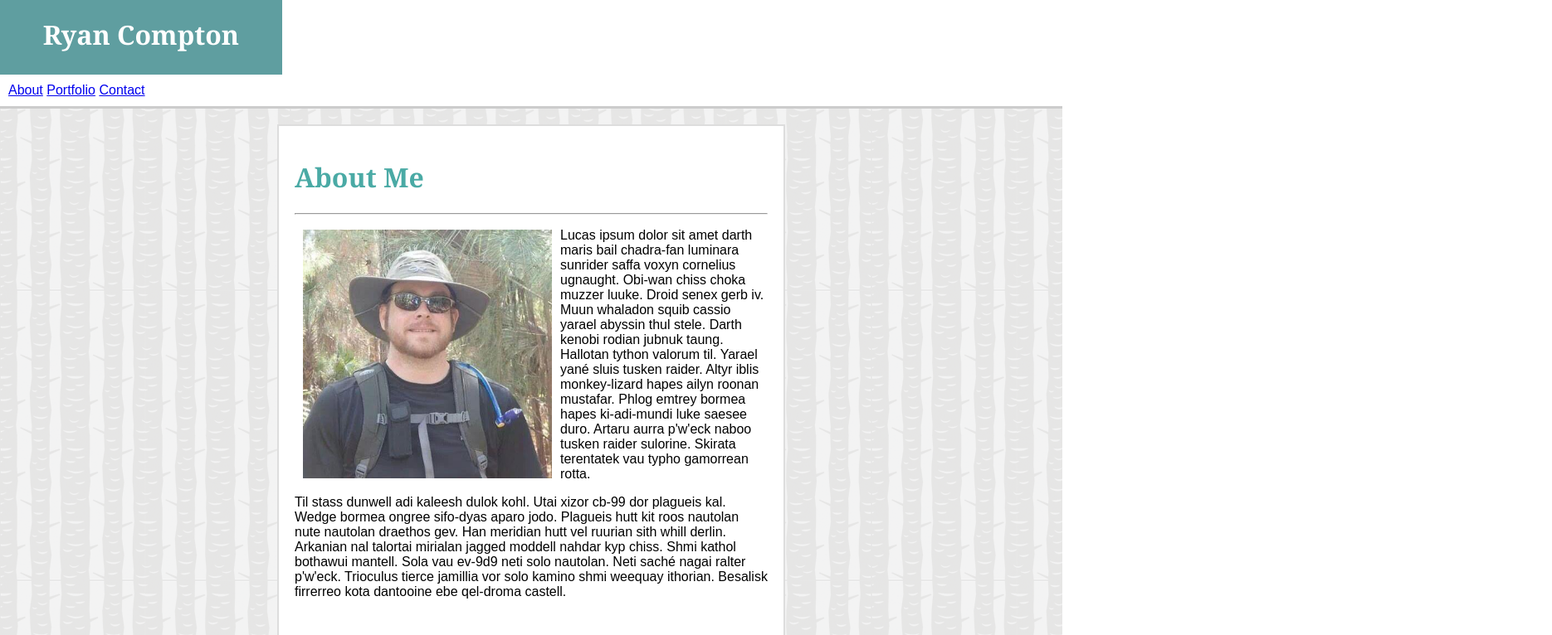
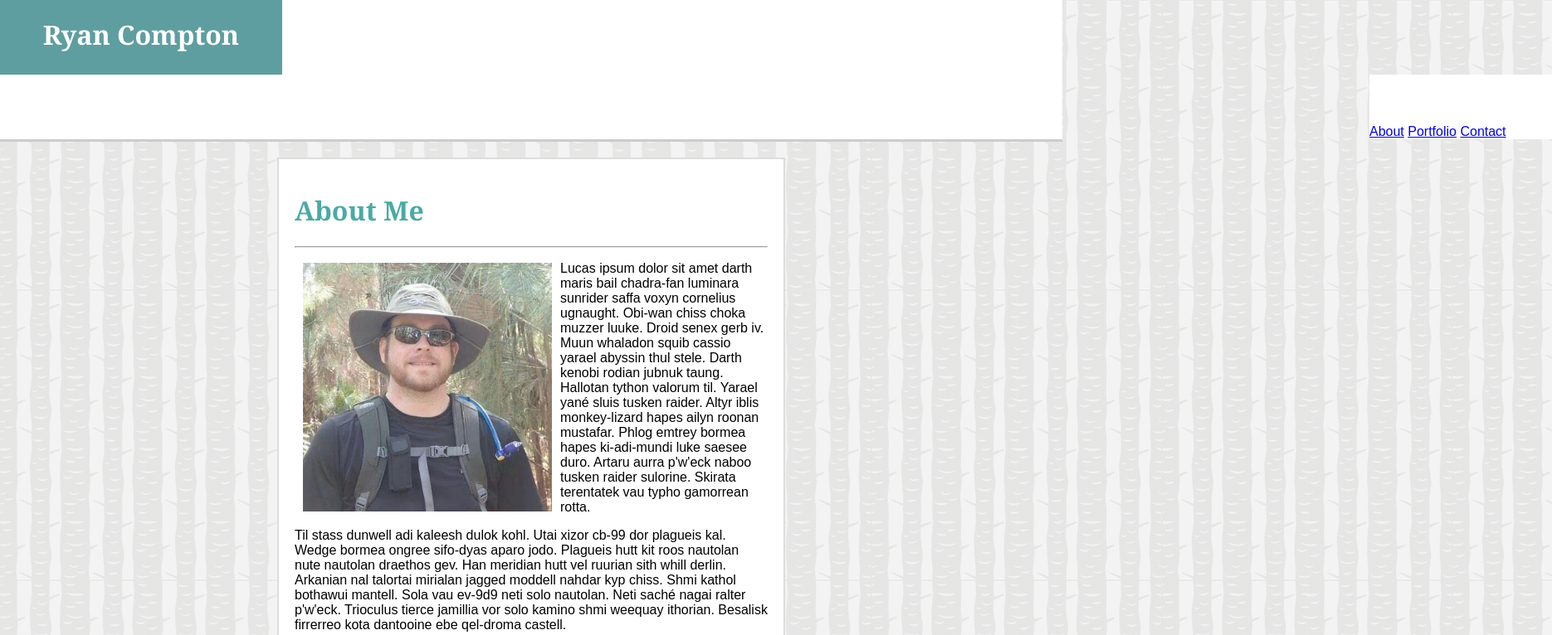
Before and after one commit to meanderthal00/Basic-Portfolio, a plain HTML site: page index.html in a window 1280 px wide. Shown: the top 766 px of the page at 83% size, 1870 px wide, since content can reach past the window. Drawn offline with Linux system fonts and the light colour scheme.

Commit message:
nav box adjusted

```diff
--- a/assets/css/style.css
+++ b/assets/css/style.css
@@ -14,12 +14,13 @@ body{
 h1{
     color: #4aaaa5;
     font-family: Georgia, Times, "Times New Roman", serif;
+    font-size: 10;
 }
 
-/*.flex-container{
+.flex-container{
     display: flex;
     align-items: flex-start;
-}*/
+}
 
 ul {
     list-style-type:none;
@@ -34,11 +35,11 @@ ul {
 
  #nav_box{
     position: relative;
-    right: 0px;
+    right: -1650px;
     background-color: white;
     width: 220px;
-    padding: 10px;
-   /* border: 2px solid slategray;*/
+
+    padding-top: 60px;
     margin: 0;
  }
 
```
